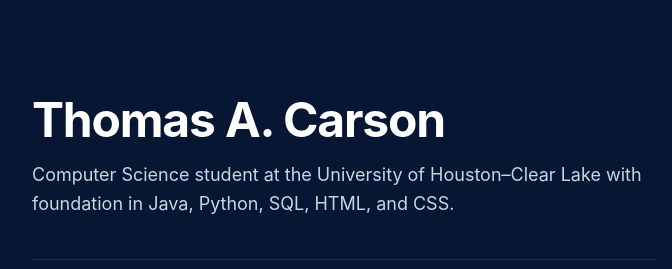
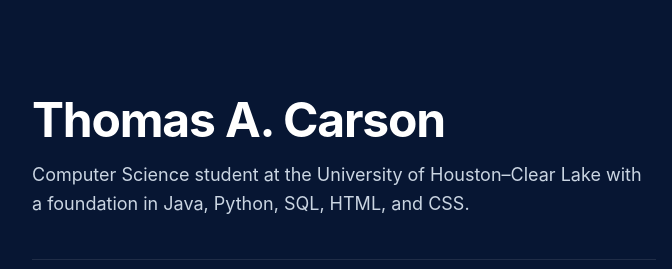
Before and after one commit to CharlieH1102/c-card, a Next.js app: page / in a window 1280 px wide. Shown: the top 269 px of the page, without its empty margins (296-968 px from the left). Built offline with nearby package versions, Linux system fonts and the light colour scheme.

Commit message:
fix: correct "foundation in" typo in student bio
V0-Chat-Id: hSxa1psQwfa

```diff
--- a/app/page.tsx
+++ b/app/page.tsx
@@ -19,7 +19,7 @@ export default function Page() {
           </h1>
           <p className="mt-4 text-pretty text-lg leading-relaxed text-slate-300">
             Computer Science student at the University of Houston&ndash;Clear
-            Lake with foundation in Java, Python, SQL, HTML, and CSS.
+            Lake with a foundation in Java, Python, SQL, HTML, and CSS.
           </p>
         </header>
 
```
